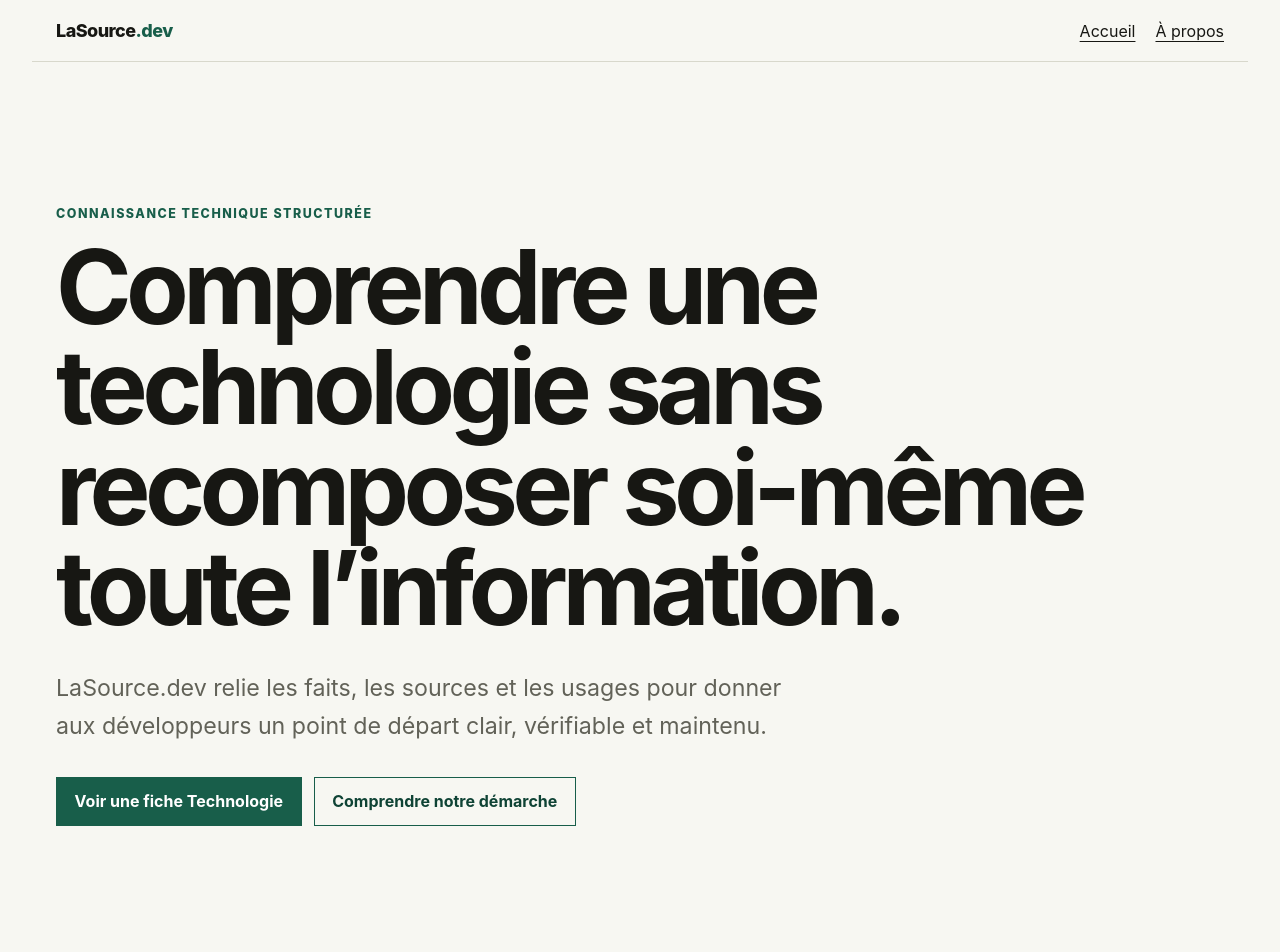
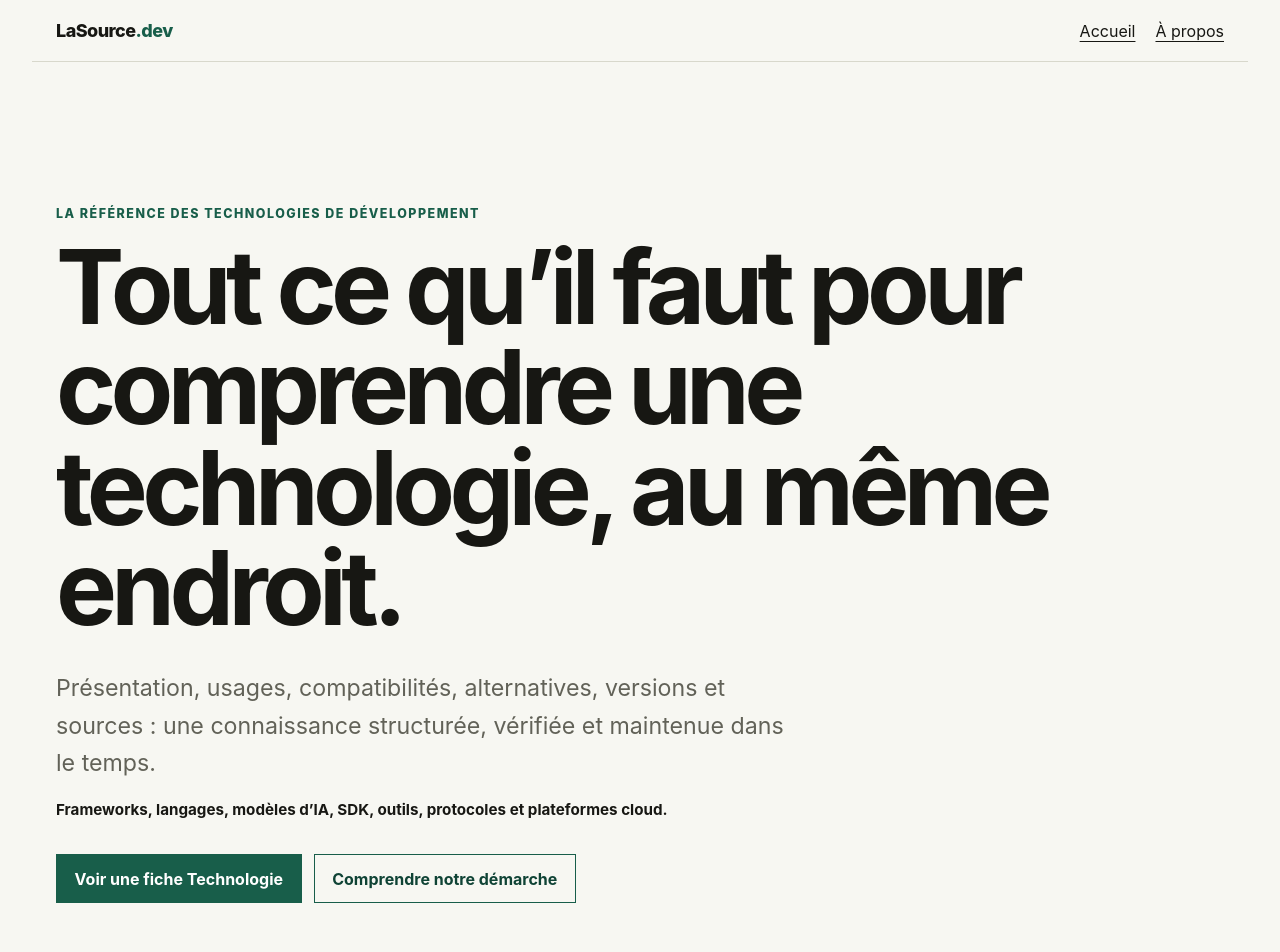
Before and after one commit to lasource-dev/lasource-web, a Next.js app: page / in a window 1280 px wide. Shown: the top 952 px of the page. Built offline with nearby package versions, Linux system fonts and the light colour scheme.

Commit message:
content: refine homepage hero

```diff
--- a/src/app/(frontend)/institutional.module.css
+++ b/src/app/(frontend)/institutional.module.css
@@ -30,6 +30,15 @@
   font-size: clamp(1.15rem, 2vw, 1.45rem);
   line-height: 1.6;
   margin: 2rem 0 0;
+  max-width: 46rem;
+}
+
+.scope {
+  color: var(--foreground);
+  font-size: 0.95rem;
+  font-weight: 700;
+  line-height: 1.6;
+  margin: 1rem 0 0;
   max-width: 46rem;
 }
 
--- a/src/app/(frontend)/page.tsx
+++ b/src/app/(frontend)/page.tsx
@@ -25,11 +25,14 @@ export default function HomePage() {
   return (
     <main className={styles.page} id="contenu">
       <section className={styles.hero}>
-        <p className={styles.eyebrow}>Connaissance technique structurée</p>
-        <h1>Comprendre une technologie sans recomposer soi-même toute l’information.</h1>
+        <p className={styles.eyebrow}>La référence des technologies de développement</p>
+        <h1>Tout ce qu’il faut pour comprendre une technologie, au même endroit.</h1>
         <p className={styles.lead}>
-          LaSource.dev relie les faits, les sources et les usages pour donner aux développeurs un
-          point de départ clair, vérifiable et maintenu.
+          Présentation, usages, compatibilités, alternatives, versions et sources : une connaissance
+          structurée, vérifiée et maintenue dans le temps.
+        </p>
+        <p className={styles.scope}>
+          Frameworks, langages, modèles d’IA, SDK, outils, protocoles et plateformes cloud.
         </p>
         <div className={styles.actions}>
           <Link className={styles.primaryAction} href="/technologies/next-js">
```
